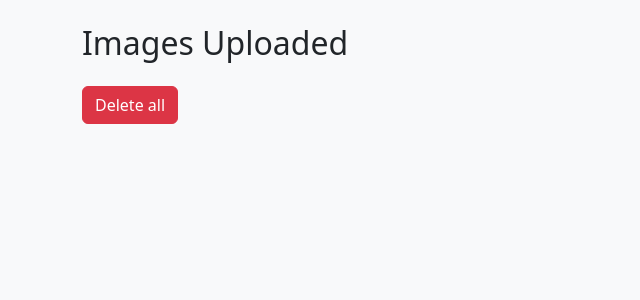
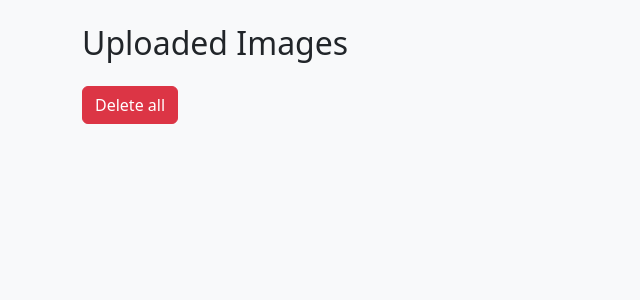
Before and after one commit to Giang-Davy/Image_Caption, a Flask app: page /images in a window 1280 px wide. Shown: the part 56-356 px from the top of the page, without its empty margins (0-640 px from the left). Run offline with Flask 3, Linux system fonts and the light colour scheme; the visitor is signed in with stand-in values (Sample User, id 1); data that the repository does not hold is empty; parts of the project's set-up code (start-up, migrations or seed data) failed here and were passed over.

Commit message:
update the title for an page

```diff
--- a/PROJET/templates/images.html
+++ b/PROJET/templates/images.html
@@ -1,7 +1,7 @@
 {% extends "base.html" %}
 {% block title %}My Images{% endblock %}
 {% block content %}
-<h2 class="mb-4">Images Uploaded</h2>
+<h2 class="mb-4">Uploaded Images</h2>
 
 <form action="/delete_all" method="post" class="mb-4">
     <button type="submit" class="btn btn-danger">Delete all</button>
```
